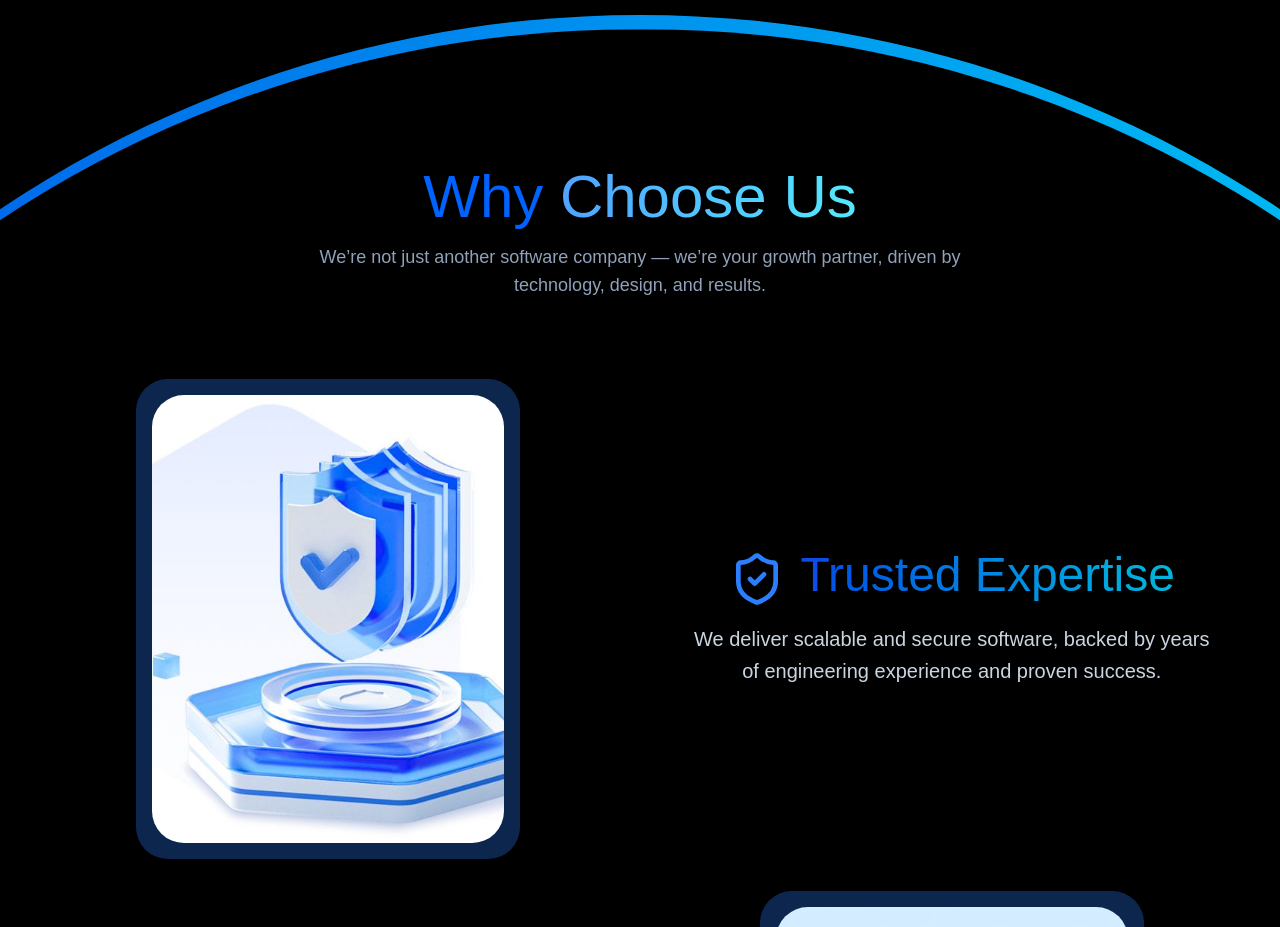
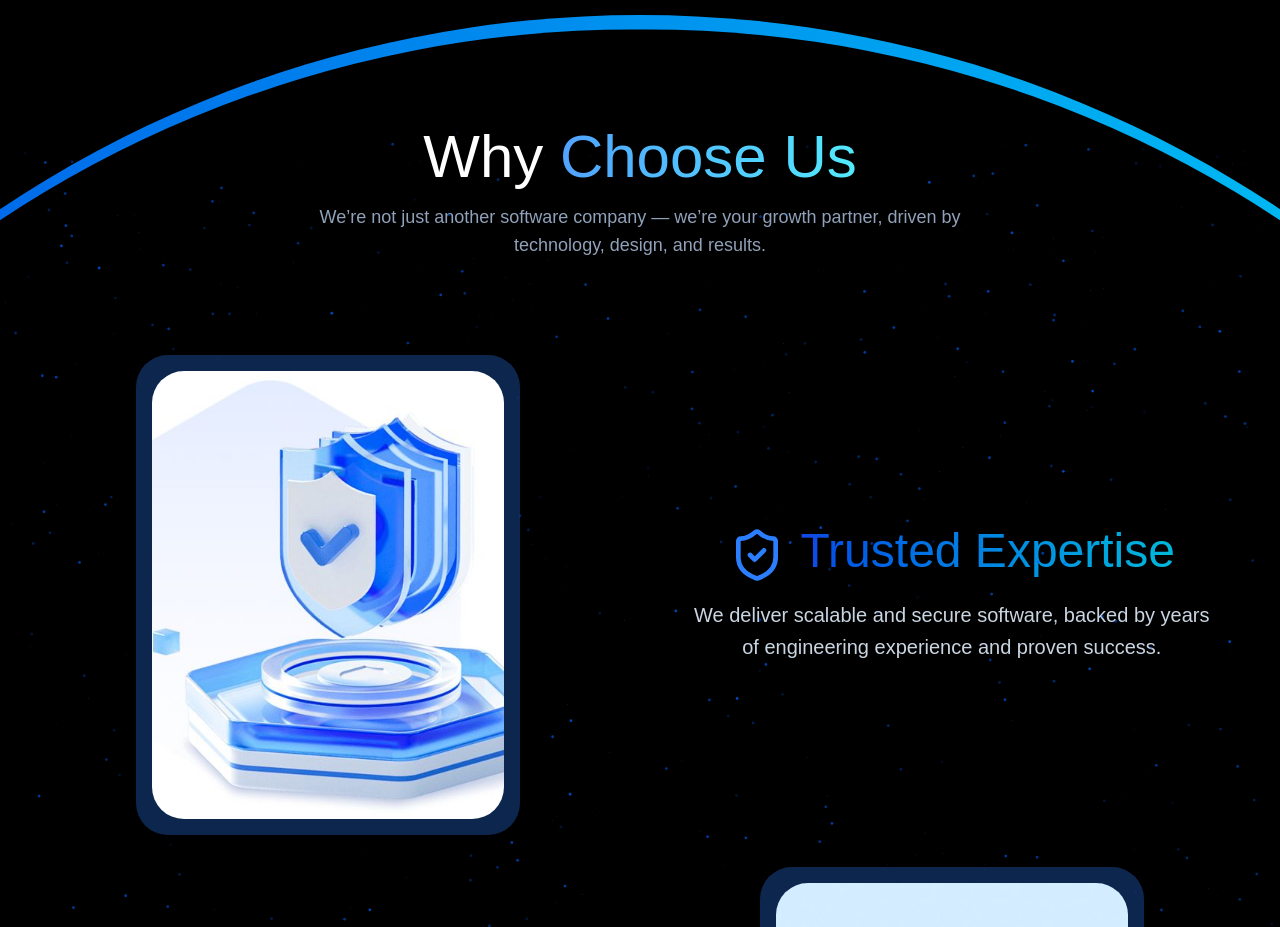
Before and after one commit to UNITY-11/unity11, a Next.js app in the folder client/: page / in a window 1280 px wide. Shown: the part 3000-3927 px from the top of the page. Built offline with nearby package versions, Linux system fonts and the light colour scheme.

Commit message:
feat(why choose us) : add particles ui in this section

```diff
--- a/client/src/components/sections/home/WhyChooseUs.tsx
+++ b/client/src/components/sections/home/WhyChooseUs.tsx
@@ -1,5 +1,6 @@
 "use client";
 
+import { Particles } from "@/components/ui/MagicUi/Particles";
 import { motion, Transition } from "framer-motion"; // Added Transition import
 import {
   ShieldCheck,
@@ -122,24 +123,24 @@ export default function WhyChooseUs() {
   return (
     <section id="why-choose-us" className="relative py-30 overflow-hidden">
       <motion.div
-      initial={{y:50}}
-      whileInView={{y:0}}
-      transition={{duration:1}}
-      className="absolute top-60 w-[150vw] h-[150vw] -ml-[25vw] rounded-full scale-120 bg-linear-to-r from-blue-700 to-cyan-400 pt-3">
+        initial={{ y: 50 }}
+        whileInView={{ y: 0 }}
+        transition={{ duration: 1 }}
+        className="absolute top-60 w-[150vw] h-[150vw] -ml-[25vw] rounded-full scale-120 bg-linear-to-r from-blue-700 to-cyan-400 pt-3"
+      >
         <div className="w-full h-full rounded-full bg-black"></div>
       </motion.div>
 
       <div className="absolute bottom-0 bg-linear-to-t from-black to-blue-700 w-screen h-16" />
       <div className="absolute bottom-10 right-10 h-64 w-64 bg-blue-500 opacity-10 blur-3xl" />
-      <div className="container mx-auto px-6 lg:px-8 relative z-10 mt-20">
+      <div className="container mx-auto px-6 lg:px-8 relative z-10 mt-10">
         <motion.div
           initial={{ opacity: 0, y: 30 }}
           whileInView={{ opacity: 1, y: 0 }}
-          transition={{ duration: 0.6 }}
-          viewport={{ once: true }}
-          className="text-center mb-16"
+          transition={{ duration: 1 }}
+          className="text-center mb-20"
         >
-          <h2 className="text-4xl sm:text-6xl text-[#0062ff]">
+          <h2 className="text-4xl sm:text-6xl text-white">
             Why{" "}
             <span className="text-transparent bg-clip-text bg-linear-to-r from-blue-400 to-cyan-300">
               Choose Us
@@ -150,7 +151,11 @@ export default function WhyChooseUs() {
             driven by technology, design, and results.
           </p>
         </motion.div>
-
+        <Particles
+        className="absolute inset-0 z-0"
+        quantity={1111}
+        color="#0062ff"
+      />
         <div className="flex flex-col mb-20">
           {reasons.map((item, index) => (
             <ReasonItem key={index} item={item} index={index} />
```
